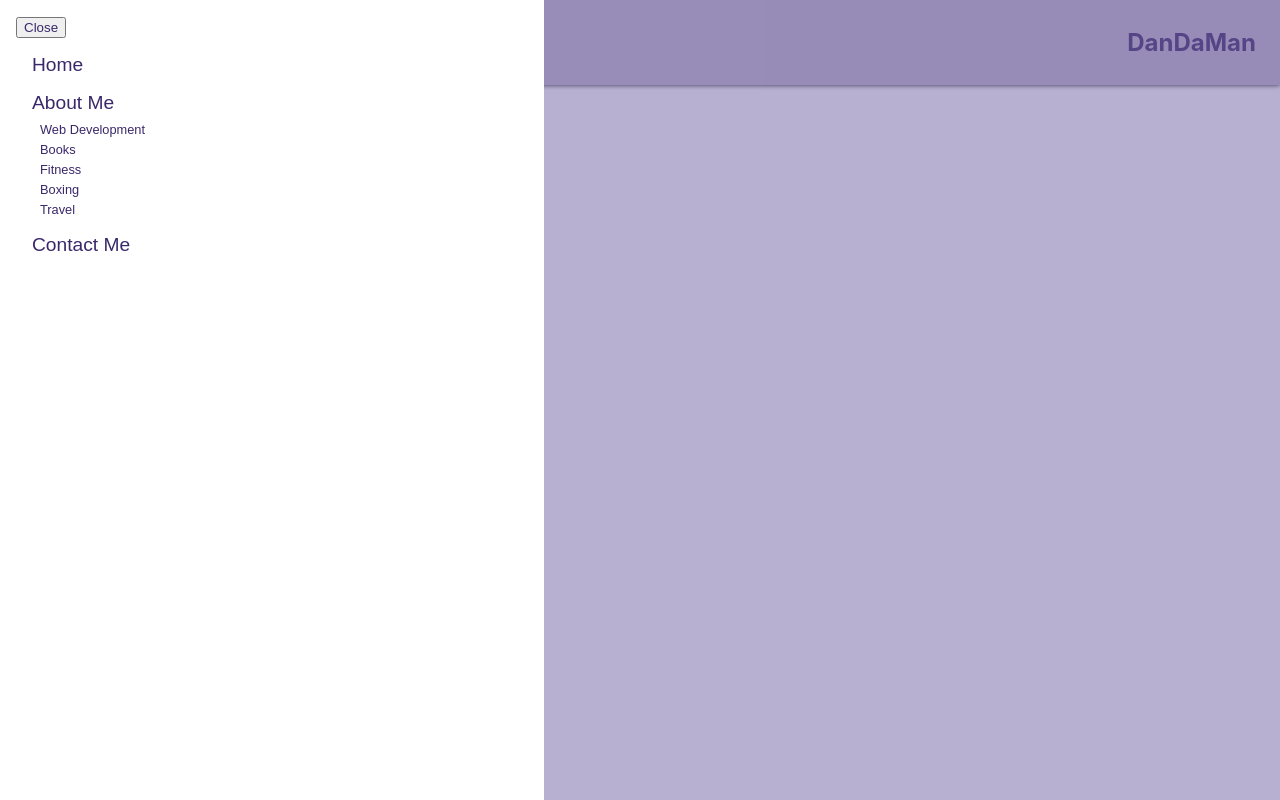
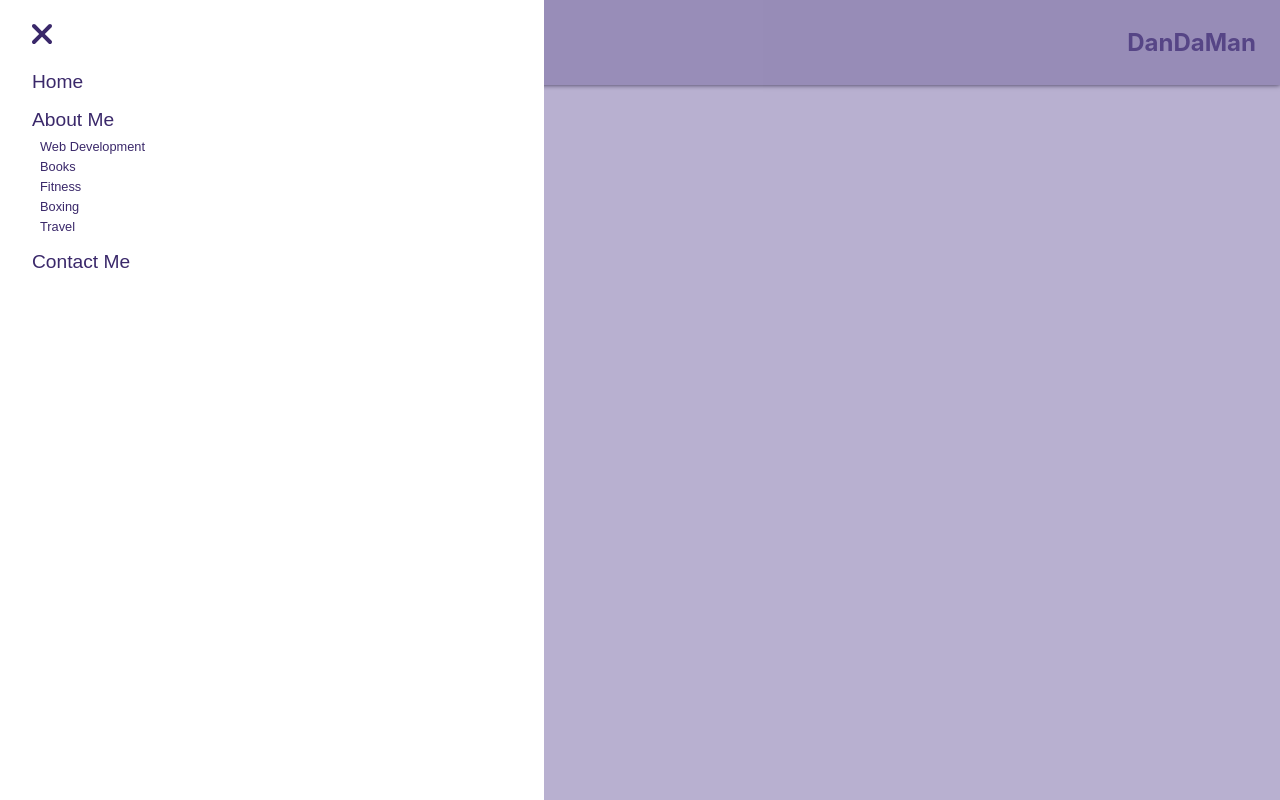
Before and after one commit to DanDaMan23/dan-personal-blog, a React (Create React App) app: page / in a window 1280 px wide. Both pictures are taken after a click on the button 40 px from the left and 42 px from the top of the page. Built offline with nearby package versions, Linux system fonts and the light colour scheme.

Commit message:
Use font-awesome for logos

```diff
--- a/package.json
+++ b/package.json
@@ -3,6 +3,9 @@
   "version": "0.1.0",
   "private": true,
   "dependencies": {
+    "@fortawesome/fontawesome-svg-core": "^6.4.0",
+    "@fortawesome/free-solid-svg-icons": "^6.4.0",
+    "@fortawesome/react-fontawesome": "^0.2.0",
     "@testing-library/jest-dom": "^5.16.5",
     "@testing-library/react": "^13.4.0",
     "@testing-library/user-event": "^13.5.0",
--- a/src/App.tsx
+++ b/src/App.tsx
@@ -2,12 +2,11 @@ import NavigationBar from "./features/navigation-bar/mobile/navigation-bar.mobil
 
 import "./App.scss"
 
-function App() {
+export default function App() {
   return (
     <div className='App'>
       <NavigationBar />
+      {/* Implement routing here */}
     </div>
   )
 }
-
-export default App
--- a/src/features/navigation-bar/mobile/drawer/navigation-drawer.mobile.scss
+++ b/src/features/navigation-bar/mobile/drawer/navigation-drawer.mobile.scss
@@ -8,3 +8,10 @@
   left: 0;
   padding: 1rem;
 }
+
+.close-button {
+  background: none;
+  border: none;
+  font-size: 2rem;
+  margin-left: 0.5rem;
+}
--- a/src/features/navigation-bar/mobile/drawer/navigation-drawer.mobile.tsx
+++ b/src/features/navigation-bar/mobile/drawer/navigation-drawer.mobile.tsx
@@ -1,4 +1,6 @@
 import { ReactNode } from "react"
+import { FontAwesomeIcon } from "@fortawesome/react-fontawesome"
+import { faClose } from "@fortawesome/free-solid-svg-icons"
 
 import "./navigation-drawer.mobile.scss"
 
@@ -19,8 +21,8 @@ export default function NavigationDrawer({
       className='navigation-drawer'
     >
       {/* Use SVG or FontAwesome Icons  */}
-      <button type='button' onClick={onClose}>
-        Close
+      <button type='button' className="close-button" onClick={onClose}>
+        <FontAwesomeIcon icon={faClose} />
       </button>
       <div>{children}</div>
     </div>
--- a/src/features/navigation-bar/mobile/navigation-bar.mobile.tsx
+++ b/src/features/navigation-bar/mobile/navigation-bar.mobile.tsx
@@ -8,9 +8,7 @@ import NavItems from "./nav-items/nav-items.mobile"
 export default function NavigationBar() {
   const [showMobileNavigation, setShowMobileNavigation] = useState(false)
 
-  const openNavigationDrawer = () => {
-    setShowMobileNavigation(true)
-  }
+  const openNavigationDrawer = () => setShowMobileNavigation(true)
 
   const closeNavigationDrawer = () => setShowMobileNavigation(false)
 
```
Also changed, not shown: 1 other file (tests, documents, lock files or other folders).
